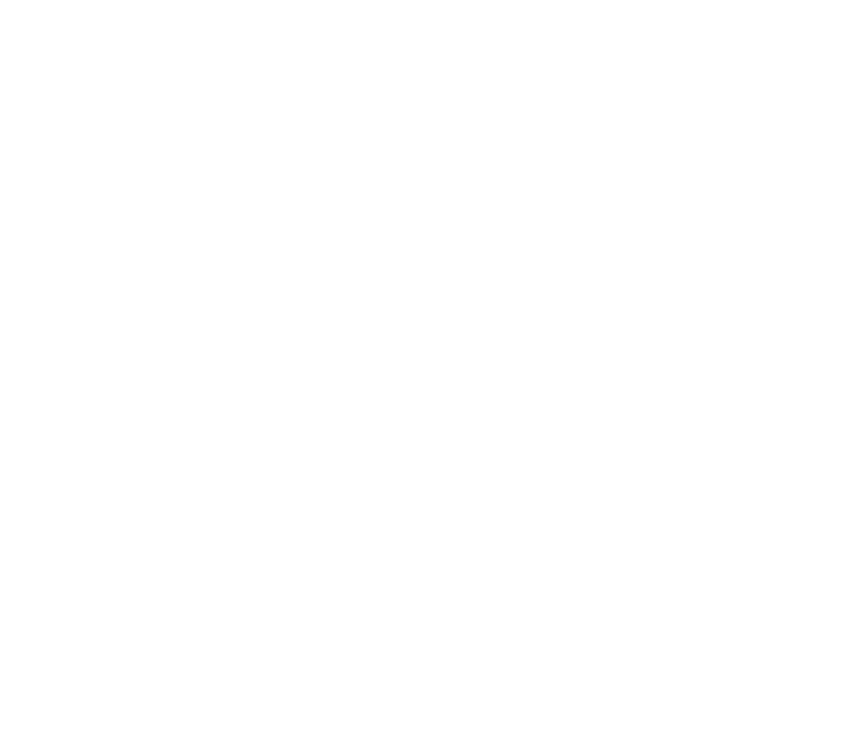
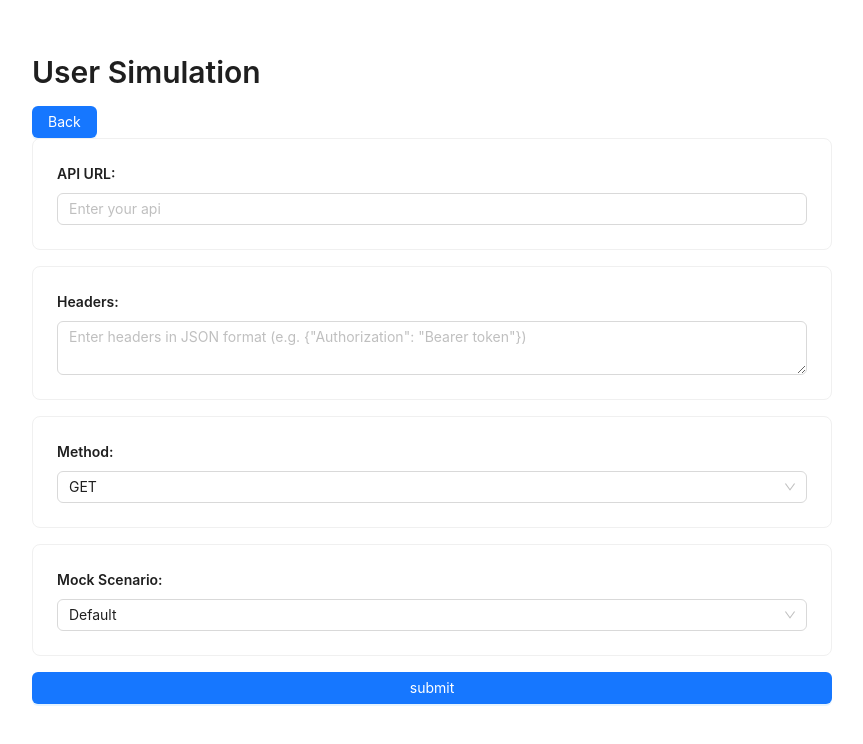
Before and after one commit to cooker-mock/cooker-mock, a React (Vite) app in the folder web-ui/: page /user-simulation in a window 1280 px wide. Before the commit this address had no page. Shown: the top 744 px of the page, without its empty margins (208-1071 px from the left). Built offline with nearby package versions, Linux system fonts and the light colour scheme.

Commit message:
feat: Ongoing improvements

```diff
--- a/web-ui/src/App.jsx
+++ b/web-ui/src/App.jsx
@@ -1,6 +1,7 @@
 import React from 'react';
 import { BrowserRouter as Router, Route, Routes, Link } from 'react-router-dom';
 import MockApiManager from './pages/MockApiManager';
+import UserSimulation from './pages/UserSimulation';
 import './App.css';
 
 function App() {
@@ -9,6 +10,7 @@ function App() {
       <div className="App" style={{ position: 'relative', minHeight: '100vh' }}>
         <Routes>
           <Route path="/" element={<MockApiManager />} />
+          <Route path="/user-simulation" element={<UserSimulation />} />
         </Routes>
       </div>
     </Router>
--- a/web-ui/src/pages/MockApiManager/index.jsx
+++ b/web-ui/src/pages/MockApiManager/index.jsx
@@ -18,6 +18,7 @@ import {
 } from '@ant-design/icons';
 import axios from 'axios';
 import SceneManager from '../../components/SceneManager.jsx';
+import { useNavigate } from 'react-router-dom';
 
 
 const { Option } = Select;
@@ -29,6 +30,7 @@ const MockApiManager = () => {
   const [form] = Form.useForm();
   const [scenes, setScenes] = useState([]);
   const [isSceneDrawerVisible, setIsSceneDrawerVisible] = useState(false);
+  const navigate = useNavigate();
 
 
   useEffect(() => {
@@ -183,6 +185,14 @@ const MockApiManager = () => {
         >
           New
         </Button>
+
+        <Button
+          type="default"
+          onClick={() => navigate('/user-simulation')}
+        >
+          User Simulation
+        </Button>
+
       </div>
 
       <Table columns={columns} dataSource={apiList} rowKey="id" />
--- a/web-ui/src/pages/UserSimulation.jsx
+++ b/web-ui/src/pages/UserSimulation.jsx
@@ -1,53 +1,73 @@
-import React, { useState } from "react";
+import React, { useEffect, useState } from "react";
 import { Input,
   Select,
   Button,
   Card,
   Typography,
-  message
+  message,
+  Table,
+  Tag
 } from 'antd';
 
+import { useNavigate } from 'react-router-dom';
 const { Option } = Select;
 const { Title, Text } = Typography;
 
 const UserSimulation = () => {
-  const [apiUrl, setApiUrl] = useState("https://mock.api/endpoint");
+  const [apiUrl, setApiUrl] = useState("");
   const [method, setMethod] = useState("GET");
   const [requestBody, setRequestBody] = useState("");
   const [response, setResponse] = useState(null);
   const [logs, setLogs] = useState([]);
   const [mockScenario, setMockScenario] = useState("default");
+  const navigate = useNavigate();
 
   const availableScenarios = [
-    { key: "default", name: "default scene" },
-    { key: "user_admin", name: "admin scene" },
-    { key: "user_guest", name: "guest scene" },
-    { key: "error_404", name: "mock 404 error scene" },
-    { key: "error_500", name: "mock 500 error scene" }
+    { key: "default", name: "Default" },
+    { key: "user_admin", name: "Admin" },
+    { key: "user_guest", name: "Guest" },
+    { key: "error_404", name: "404 error" },
+    { key: "error_500", name: "500 error" }
   ];
+  const [headers, setHeaders] = useState("");
 
+  useEffect(() => {
+    const savedLogs = JSON.parse(localStorage.getItem("requestLogs")) || [];
+    setLogs(savedLogs);
+  }, []);
+
+  useEffect(() => {
+    if (logs.length > 0) {
+      localStorage.setItem("requestLogs", JSON.stringify(logs));
+    }
+  }, [logs]);
   const sendRequest = async () => {
     setResponse(null);
     message.loading("Sending request...", 1);
+    let parsedHeaders = {};
+    try {
+      parsedHeaders = headers ? JSON.parse(headers) : {};
+    } catch (error) {
+      return message.error("Invalid JSON format in headers");
+    }
 
     try {
       const options = {
         method,
-        headers: { "Content-Type": "application/json", "X-Mock-Scenario": mockScenario },
+        headers: { "Content-Type": "application/json", "X-Mock-Scenario": mockScenario, ...parsedHeaders },
         ...(method !== "GET" && requestBody ? { body: requestBody } : {}),
       };
 
       const res = await fetch(apiUrl, options);
 
       const data = await res.json();
-      const responseDetails = {
+      setResponse({
         status: res.status,
         statusText: res.statusText,
         headers: Object.fromEntries(res.headers.entries()),
         body: data,
-      };
+      });
 
-      setResponse(responseDetails);
       setLogs((prevLogs) => [
         ...prevLogs,
         {
@@ -69,6 +89,13 @@ const UserSimulation = () => {
     <div style={{ padding: 20, maxWidth: 800, margin: "auto" }}>
       <Title level={2}>User Simulation</Title>
 
+      <Button
+          type="primary"
+          onClick={() => navigate('/')}
+        >
+          Back
+        </Button>
+
       <Card style={{ marginBottom: 16 }}>
         <Text strong>API URL:</Text>
         <Input
@@ -78,7 +105,16 @@ const UserSimulation = () => {
           style={{ marginTop: 8 }}
         />
       </Card>
-
+      <Card style={{ marginBottom: 16 }}>
+        <Text strong>Headers:</Text>
+        <Input.TextArea
+          rows={2}
+          value={headers}
+          onChange={(e) => setHeaders(e.target.value)}
+          placeholder='Enter headers in JSON format (e.g. {"Authorization": "Bearer token"})'
+          style={{ marginTop: 8 }}
+        />
+      </Card>
       <Card style={{ marginBottom: 16 }}>
         <Text strong>Method:</Text>
         <Select value={method} onChange={setMethod} style={{ width: "100%", marginTop: 8 }}>
```
Also changed, not shown: 1 other file (tests, documents, lock files or other folders).
